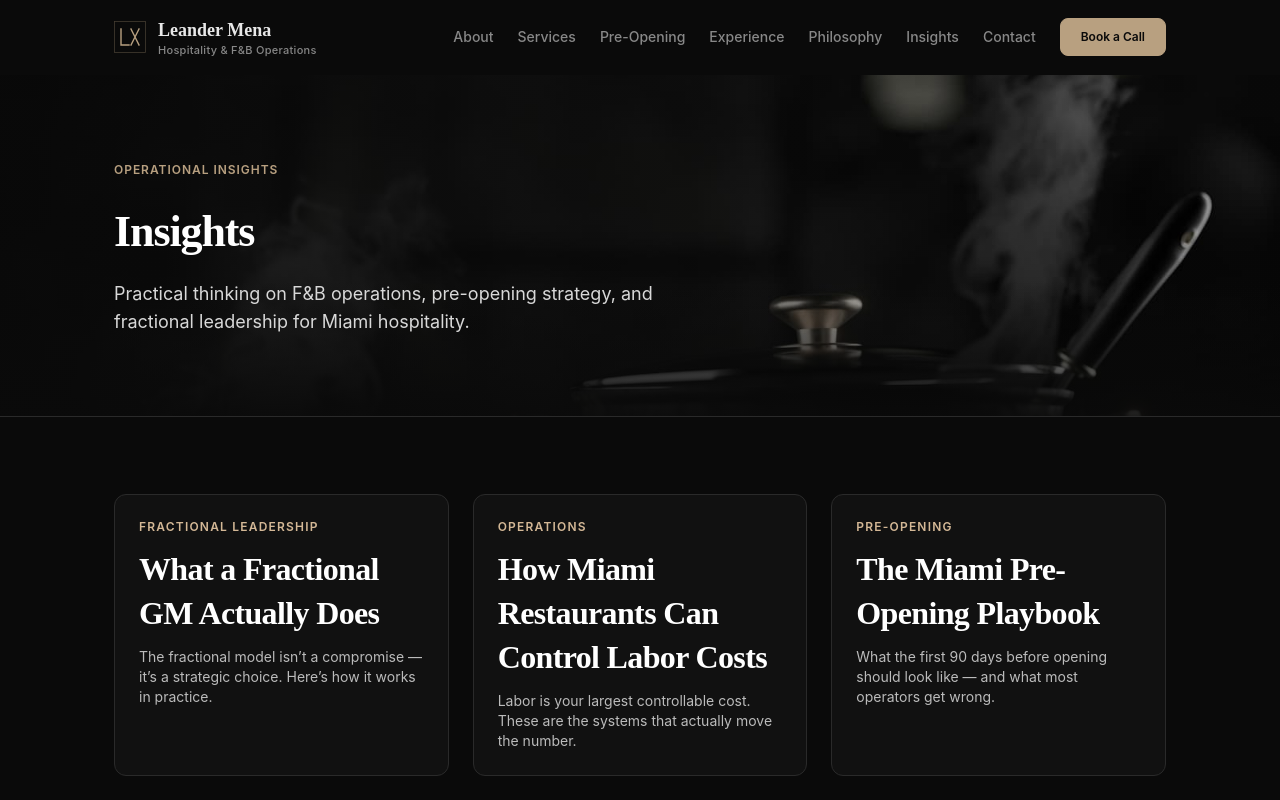
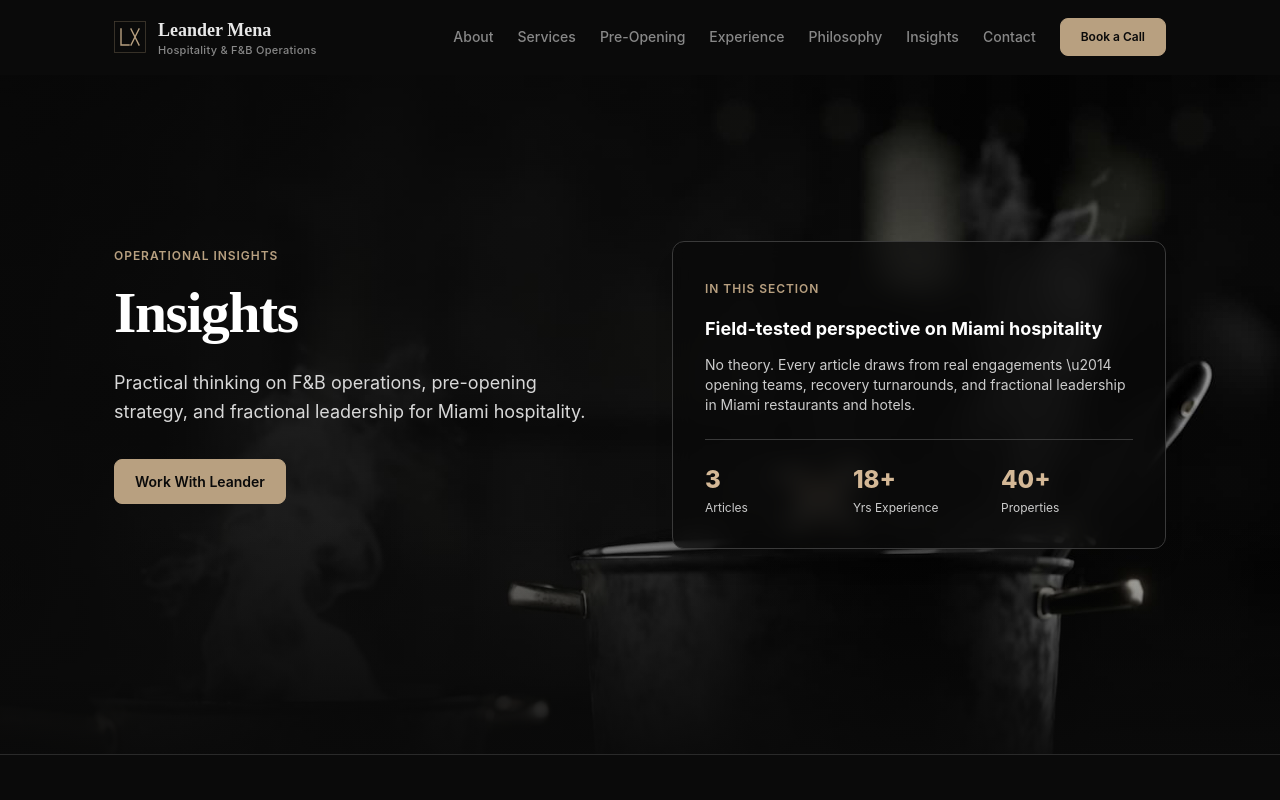
Before and after one commit to LeeMena/leandermena-main, a React (Vite) app: page /insights in a window 1280 px wide. Shown: the top 800 px of the page. Built offline with nearby package versions, Linux system fonts and the light colour scheme.

Commit message:
fix: Insights hero matches homepage layout exactly

```diff
--- a/src/pages/BlogIndex.tsx
+++ b/src/pages/BlogIndex.tsx
@@ -32,32 +32,63 @@ export default function BlogIndex() {
         path="/insights"
       />
 
-      {/* HERO BANNER \u2014 philosophy-banner.jpg, full brightness */}
-      <section className="relative overflow-hidden border-b border-[#2a2a2a]" style={{ minHeight: '340px' }}>
+      {/* HERO — matches homepage layout exactly */}
+      <section className="relative overflow-hidden border-b border-[#2a2a2a]" style={{ minHeight: '680px' }}>
         <div className="absolute inset-0 z-0" aria-hidden="true">
           <img
             src="/images/philosophy-banner.jpg"
             alt=""
             width="1400"
-            height="600"
+            height="900"
             className="w-full h-full object-cover"
             style={{ opacity: 1 }}
             loading="eager"
           />
-          <div className="absolute inset-0" style={{ background: 'linear-gradient(to right, rgba(10,10,10,0.78) 0%, rgba(10,10,10,0.35) 55%, rgba(10,10,10,0.05) 100%)' }} />
-          <div className="absolute inset-0" style={{ background: 'linear-gradient(to top, rgba(10,10,10,0.9) 0%, transparent 40%)' }} />
+          <div className="absolute inset-0" style={{ background: 'linear-gradient(to right, rgba(10,10,10,0.78) 0%, rgba(10,10,10,0.35) 50%, rgba(10,10,10,0.05) 100%)' }} />
+          <div className="absolute inset-0" style={{ background: 'linear-gradient(to top, rgba(10,10,10,0.9) 0%, transparent 35%)' }} />
         </div>
-        <div className="container relative z-10 py-20">
-          <span className="kicker">Operational Insights</span>
-          <h1 className="font-display text-[clamp(1.75rem,3.5vw,2.75rem)] font-bold tracking-tight text-white max-w-[36ch] mb-3">
-            Insights
-          </h1>
-          <p className="text-[#d8d8d8] text-lg max-w-[54ch]">
-            Practical thinking on F&B operations, pre-opening strategy, and fractional leadership for Miami hospitality.
-          </p>
+
+        <div className="container relative z-10 py-[clamp(6rem,13vw,11rem)]">
+          <div className="grid lg:grid-cols-2 gap-12 lg:gap-16 items-start">
+            <ScrollReveal>
+              <span className="kicker">Operational Insights</span>
+              <h1 className="font-display text-[clamp(2.25rem,4.5vw,3.75rem)] font-bold leading-[1.08] tracking-tight text-white max-w-[20ch] mb-6">
+                Insights
+              </h1>
+              <p className="text-[#d8d8d8] text-lg max-w-[52ch] mb-8 leading-relaxed">
+                Practical thinking on F&amp;B operations, pre-opening strategy, and fractional
+                leadership for Miami hospitality.
+              </p>
+              <Link to="/contact" className="btn btn-primary">Work With Leander</Link>
+            </ScrollReveal>
+
+            <ScrollReveal delay={200}>
+              <div className="bg-[#0a0a0a]/75 backdrop-blur-md border border-[#3a3a3a] rounded-xl p-8 shadow-xl">
+                <span className="kicker">In this section</span>
+                <h3 className="text-lg font-bold text-white mb-3">Field-tested perspective on Miami hospitality</h3>
+                <p className="text-sm text-[#cccccc] mb-6">
+                  No theory. Every article draws from real engagements \u2014 opening teams, recovery
+                  turnarounds, and fractional leadership in Miami restaurants and hotels.
+                </p>
+                <div className="grid grid-cols-3 gap-4 border-t border-[#3a3a3a] pt-6">
+                  {[
+                    { num: '3', label: 'Articles' },
+                    { num: '18+', label: 'Yrs Experience' },
+                    { num: '40+', label: 'Properties' },
+                  ].map((s) => (
+                    <div key={s.label} className="flex flex-col gap-1">
+                      <strong className="text-2xl font-extrabold text-[#d4b896]">{s.num}</strong>
+                      <span className="text-xs text-[#cccccc]">{s.label}</span>
+                    </div>
+                  ))}
+                </div>
+              </div>
+            </ScrollReveal>
+          </div>
         </div>
       </section>
 
+      {/* ARTICLES GRID */}
       <section className="section">
         <div className="container">
           <div className="grid sm:grid-cols-2 lg:grid-cols-3 gap-6">
```
